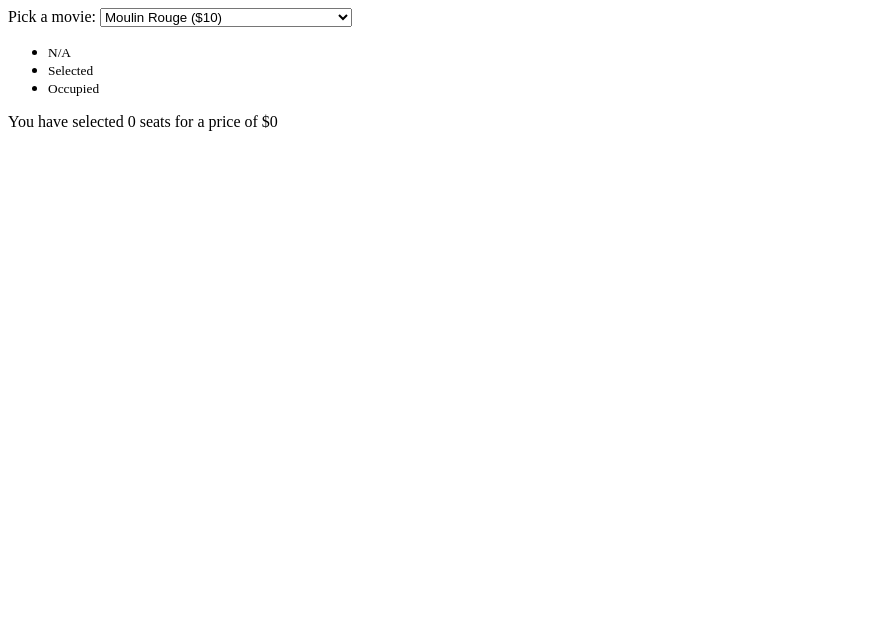
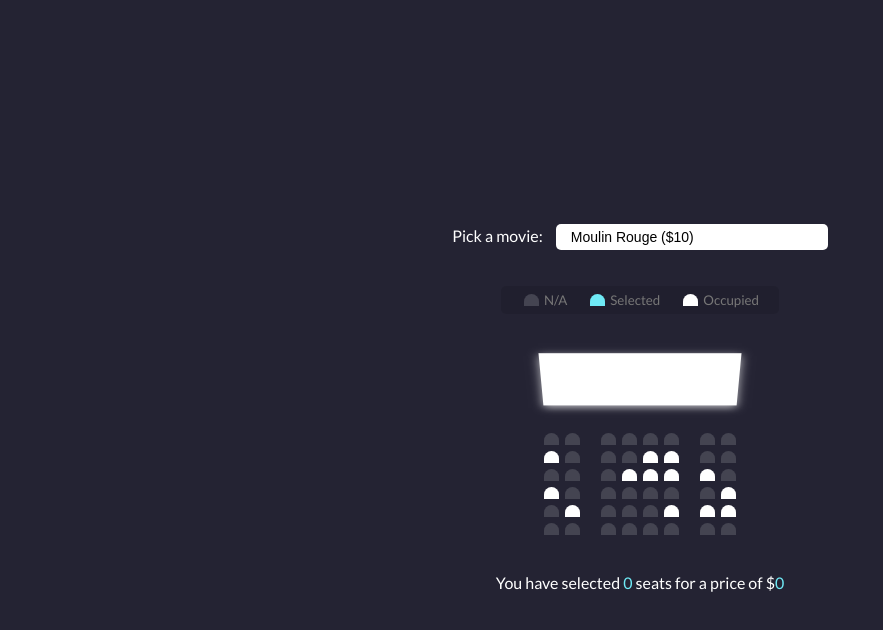
Before and after one commit to jong649/movie-seat-booking, a plain HTML site: page index.html in a window 1280 px wide. Shown: the whole page, without its empty margins (0-883 px from the left). Drawn offline with Linux system fonts and the light colour scheme.

Commit message:
add style to content

```diff
--- a/index.html
+++ b/index.html
@@ -19,19 +19,19 @@
 
     <ul class="showcase">
       <li>
-        <div class="seat">
-          <small>N/A</small>
-        </div>
+        <div class="seat"></div>
+
+        <small>N/A</small>
       </li>
       <li>
-        <div class="seat selected">
-          <small>Selected</small>
-        </div>
+        <div class="seat selected"></div>
+
+        <small>Selected</small>
       </li>
       <li>
-        <div class="seat occupied">
-          <small>Occupied</small>
-        </div>
+        <div class="seat occupied"></div>
+
+        <small>Occupied</small>
       </li>
     </ul>
 
--- a/style.css
+++ b/style.css
@@ -0,0 +1,115 @@
+@import url("https://fonts.googleapis.com/css?family=Lato&display=swap");
+
+* {
+  box-sizing: border-box;
+}
+
+body {
+  align-items: center;
+  background-color: #242333;
+  color: #fff;
+  display: flex;
+  flex-direction: column;
+  font-family: "Lato", sans-serif;
+  justify-content: center;
+  height: 100vh;
+  margin: 0;
+}
+
+.movie-container {
+  margin: 20px 0;
+}
+
+.movie-container select {
+  -moz-appearance: none;
+  -webkit-appearance: none;
+  appearance: none;
+  background-color: #fff;
+  border: 0;
+  border-radius: 5px;
+  font-size: 14px;
+  margin-left: 10px;
+  padding: 5px 15px 5px 15px;
+}
+
+.container {
+  margin-bottom: 30px;
+  perspective: 1000px;
+}
+
+.seat {
+  background-color: #444451;
+  border-top-left-radius: 10px;
+  border-top-right-radius: 10px;
+  height: 12px;
+  margin: 3px;
+  width: 15px;
+}
+
+.seat.selected {
+  background-color: #6feaf6;
+}
+
+.seat.occupied {
+  background-color: #fff;
+}
+
+.seat:nth-of-type(2) {
+  margin-right: 18px;
+}
+
+.seat:nth-last-of-type(2) {
+  margin-left: 18px;
+}
+
+.seat:not(.occupied):hover {
+  cursor: pointer;
+  transform: scale(1.2);
+}
+
+.showcase .seat:not(.occupied):hover {
+  cursor: default;
+  transform: scale(1);
+}
+
+.showcase {
+  background: rgba(0, 0, 0, 0.1);
+  border-radius: 5px;
+  color: #777;
+  display: flex;
+  justify-content: space-between;
+  list-style-type: none;
+  padding: 5px 10px;
+}
+
+.showcase li {
+  align-items: center;
+  display: flex;
+  justify-content: center;
+  margin: 0 10px;
+}
+
+.showcase li small {
+  margin-left: 2px;
+}
+
+.row {
+  display: flex;
+}
+
+.screen {
+  background-color: #fff;
+  box-shadow: 0 3px 10px rgba(255, 255, 255, 0.7);
+  height: 70px;
+  margin: 15px 0;
+  transform: rotateX(-45deg);
+  width: 100%;
+}
+
+p.text {
+  margin: 5px 0;
+}
+
+p.text span {
+  color: #6feaf6;
+}
```
